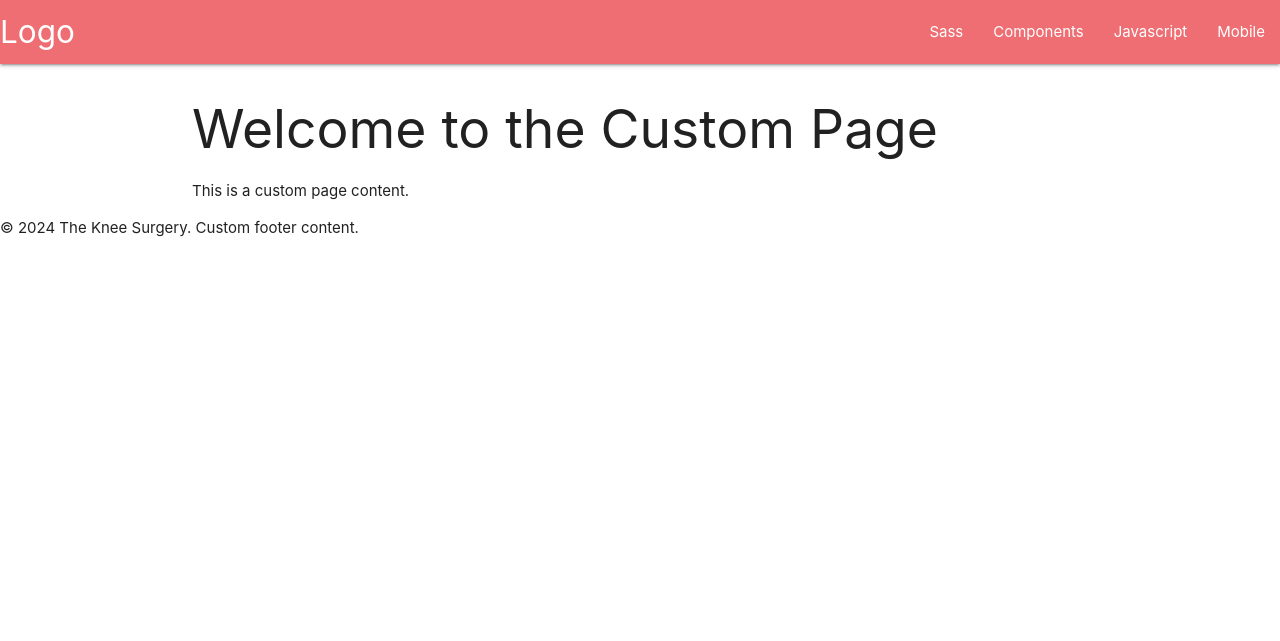
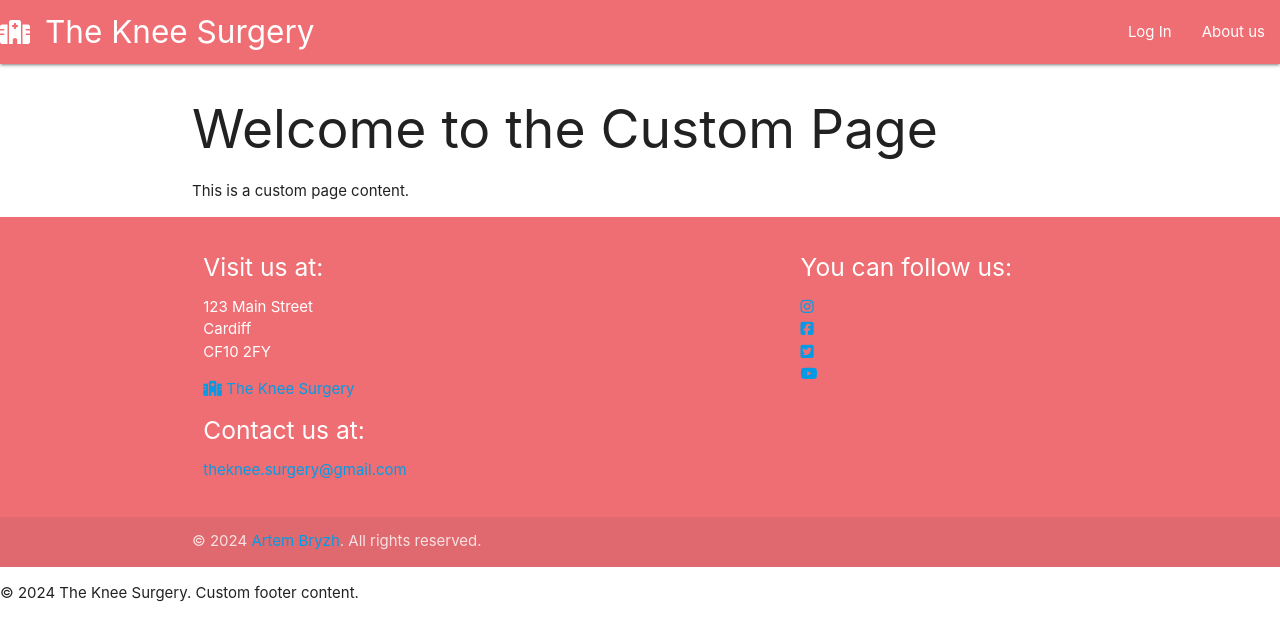
Before and after one commit to pagaslav/theknee-surgery, a Flask app: page / in a window 1280 px wide. Shown: the top 641 px of the page. Run offline with Flask 3, Linux system fonts and the light colour scheme; some libraries are stand-ins or nearby versions.

Commit message:
Add Materialize template of footer to base template

```diff
--- a/templates/base.html
+++ b/templates/base.html
@@ -10,7 +10,8 @@
   <!-- Metadata for SEO -->
   <meta name="description"
     content="Learn about knee surgery and joint treatments. Find comprehensive information for patients and doctors!">
-    <meta name="keywords" content="knee surgery, joint treatment, orthopedic, patient care, medical records, doctor appointments">
+  <meta name="keywords"
+    content="knee surgery, joint treatment, orthopedic, patient care, medical records, doctor appointments">
   <meta name="author" content="Artem Bryzh">
   <meta name="robots" content="index, follow">
 
@@ -42,24 +43,22 @@
   <header>
     {% block nav_content %}
     <!-- Main navigation section -->
-        <nav>
+    <nav class="nav-text-shadow">
       <div class="nav-wrapper">
-              <a href="#!" class="brand-logo">Logo</a>
-              <a href="#" data-target="mobile-demo" class="sidenav-trigger"><i class="material-icons">menu</i></a>
+        <a href="{{ url_for('index') }}" class="brand-logo">
+          <i class="fa-solid fa-hospital"></i><span class="">The Knee Surgery</span>
+        </a>
+        <a href="#" data-target="mobile-demo" class="sidenav-trigger right"><i class="fas fa-bars"></i></a>
         <ul class="right hide-on-med-and-down">
-                <li><a href="sass.html">Sass</a></li>
-                <li><a href="badges.html">Components</a></li>
-                <li><a href="collapsible.html">Javascript</a></li>
-                <li><a href="mobile.html">Mobile</a></li>
+          <li><a href="#">Log In</a></li>
+          <li><a href="#">About us</a></li>
         </ul>
       </div>
     </nav>
-
+    <!-- Main navigation section -->
     <ul class="sidenav" id="mobile-demo">
-            <li><a href="sass.html">Sass</a></li>
-            <li><a href="badges.html">Components</a></li>
-            <li><a href="collapsible.html">Javascript</a></li>
-            <li><a href="mobile.html">Mobile</a></li>
+      <li><a href="#">Log In</a></li>
+      <li><a href="#">About us</a></li>
     </ul>
     {% endblock %}
   </header>
@@ -67,13 +66,63 @@
   <main>
     {% block content %}
     {% endblock %}
-    </main>
 
     <!-- Footer section -->
-    <footer>
+    <footer class="page-footer">
+      <div class="container mt-5">
+        <div class="row">
+          <div class="col l6 s12">
+            <h5 class="white-text">Visit us at:</h5>
+            <p class="white-text text-lighten-4">123 Main Street<br>Cardiff<br>CF10 2FY</p>
+            <a href="{{ url_for('index') }}" class="">
+              <i class="fa-solid fa-hospital"></i><span class="brand-logo-text"> The Knee Surgery</span>
+            </a>
+            <h5>Contact us at:</h5>
+            <p><a href="mailto:theknee.surgery@gmail.com" aria-label="Send an email to theknee.surgery@gmail.com">theknee.surgery@gmail.com</a></p>
+          </div>
+          <div class="col l4 offset-l2 s12 social-icons">
+            <h5 class="white-text">You can follow us:</h5>
+            <ul>
+              <li>
+                <a href="https://instagram.com" target="_blank" rel="noopener noreferrer"
+                  aria-label="Visit our Instagram page">
+                  <i class="fab fa-instagram" aria-hidden="true"></i>
+                </a>
+              </li>
+              <li>
+                <a href="https://facebook.com" target="_blank" rel="noopener noreferrer"
+                  aria-label="Visit our Facebook page">
+                  <i class="fab fa-facebook-square" aria-hidden="true"></i>
+                </a>
+              </li>
+              <li>
+                <a href="https://twitter.com" target="_blank" rel="noopener noreferrer"
+                  aria-label="Visit our Twitter page">
+                  <i class="fab fa-twitter-square" aria-hidden="true"></i>
+                </a>
+              </li>
+              <li>
+                <a href="https://youtube.com" target="_blank" rel="noopener noreferrer"
+                  aria-label="Visit our YouTube channel">
+                  <i class="fab fa-youtube" aria-hidden="true"></i>
+                </a>
+              </li>
+            </ul>
+          </div>
+        </div>
+      </div>
+
+      <!-- Copyright -->
+      <div class="footer-copyright">
+        <p class="container">
+        © 2024 <a href="https://www.linkedin.com/in/artem-bryzh-43109a176/" target="_blank"
+        rel="noopener noreferrer" aria-label="Artem Bryzh LinkedIn Profile">Artem Bryzh</a>.  All
+        rights reserved.
+        </p>
+      </div>
+    </footer>
     {% block footer_content %}
     {% endblock %}
-    </footer>
 
     {% block scripts %}
     <!--Script for icons "Font Awesome"-->
@@ -89,7 +138,6 @@
     <!-- Custom JavaScript -->
     <script src="{{ url_for('static', filename='js/script.js') }}"></script>
     {% endblock %}
-
 </body>
 
 </html>
```
Lines whose indentation alone changed are shown as unchanged.
